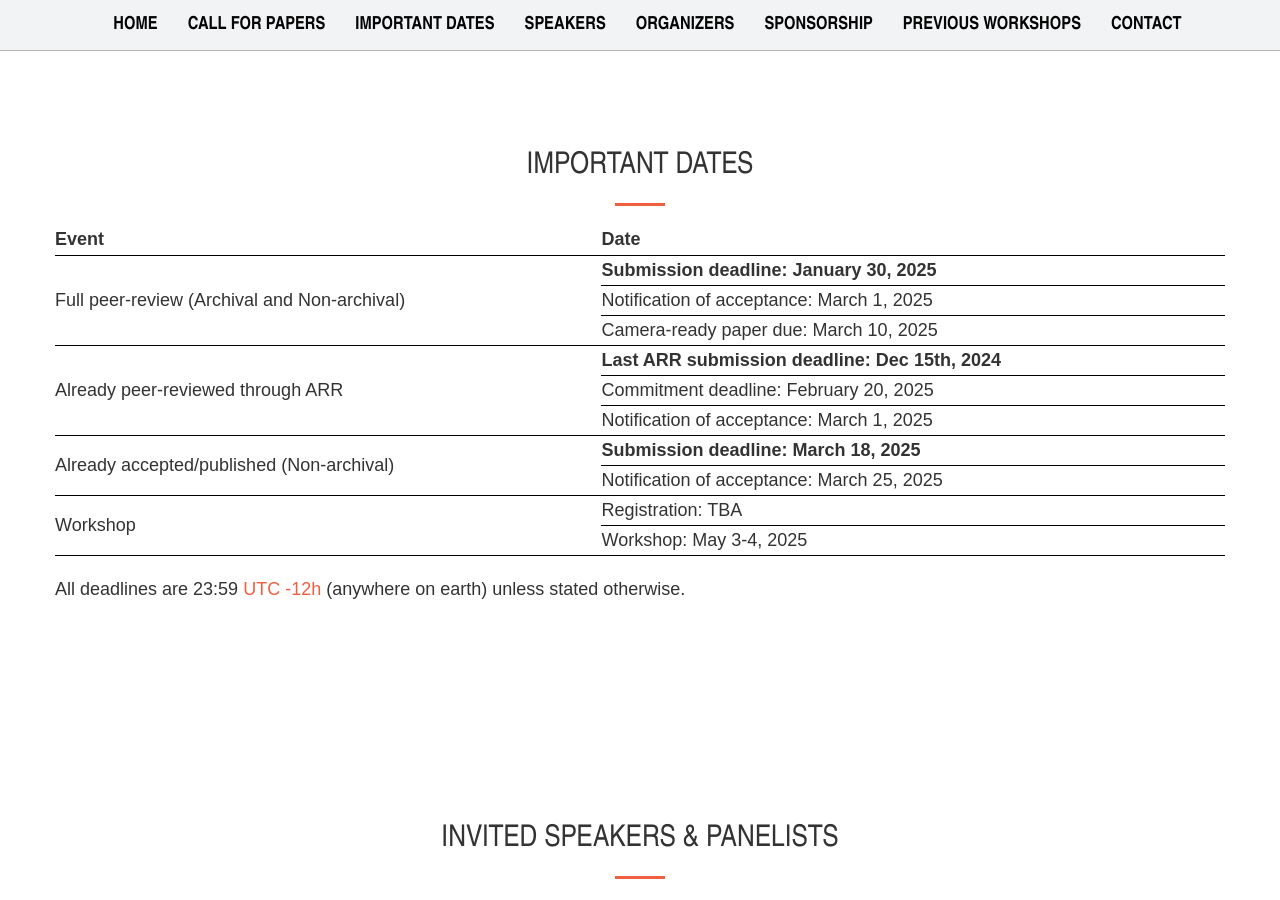
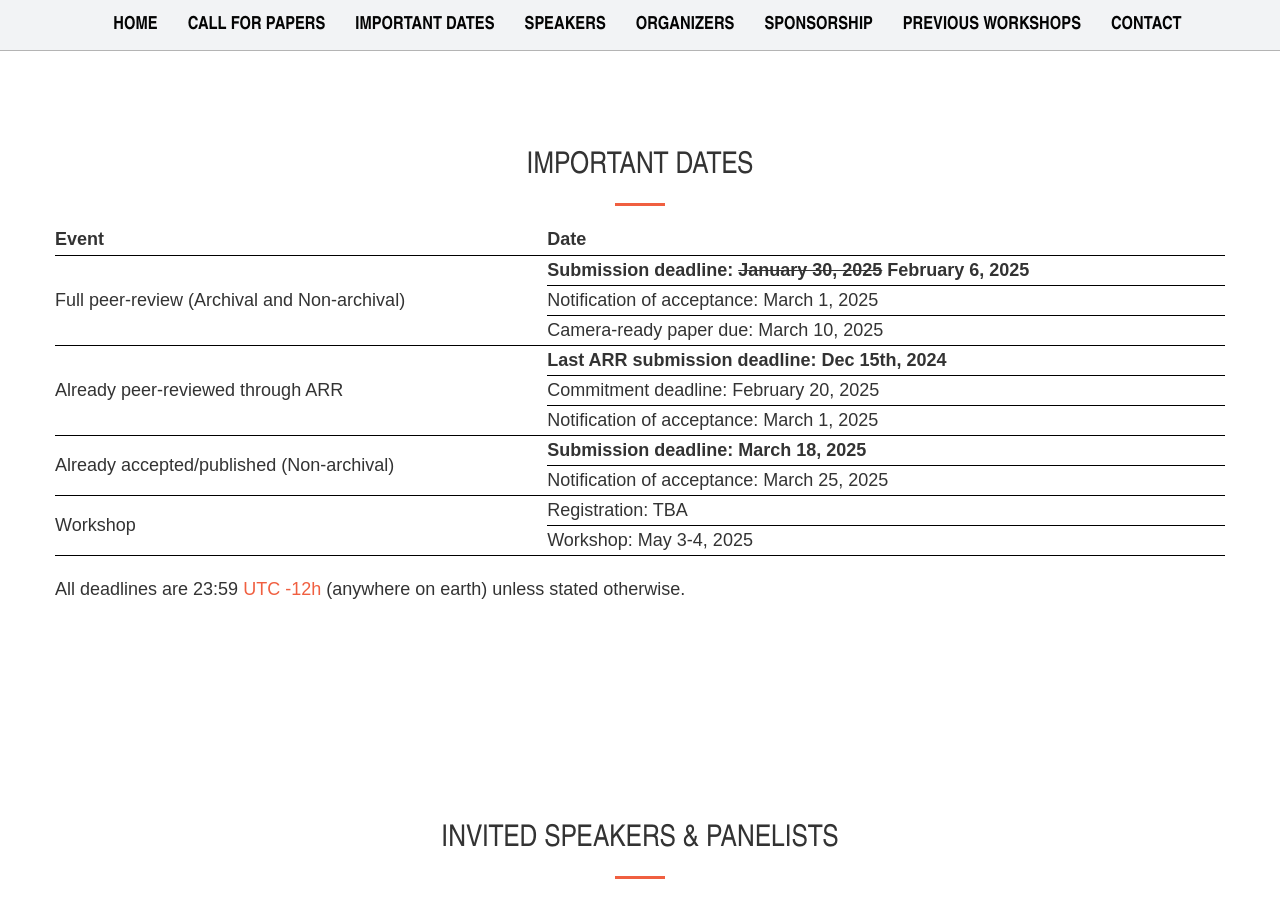
Before and after one commit to c3nlp/c3nlp.github.io, a Jekyll site: the page built from index.html, in a window 1280 px wide and 900 px high, scrolled down 1762 px. Built offline with Jekyll 4.4.1, drawn with Linux system fonts in a browser that asks for light colours.

Commit message:
update ddl

```diff
--- a/_includes/dates.html
+++ b/_includes/dates.html
@@ -18,7 +18,7 @@
                     </tr>
                     <tr style="border-bottom: 1px solid black; height: 30px">
                         <td rowspan="3" style="text-align: left;">Full peer-review (Archival and Non-archival)</td>
-                        <td><b>Submission deadline: January 30, 2025</b></td>
+                        <td><b>Submission deadline: <del>January 30, 2025</del> February 6, 2025</b></td>
                     </tr>
                     <tr style="border-bottom: 1px solid black; height: 30px">
                         <td>Notification of acceptance: March 1, 2025</td>
```
Also changed, not shown: 1 other file.
